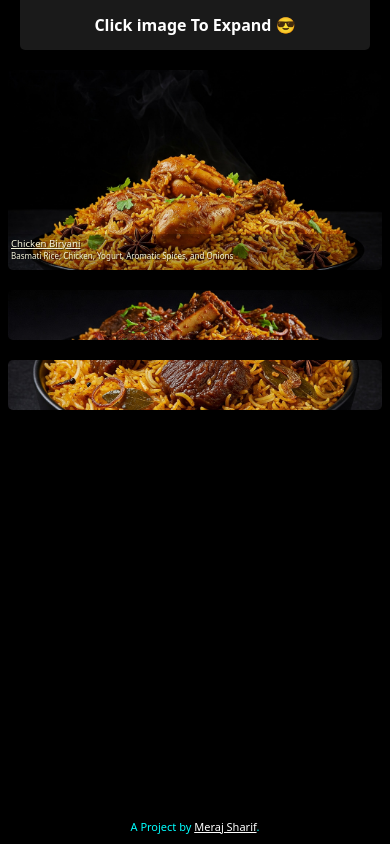
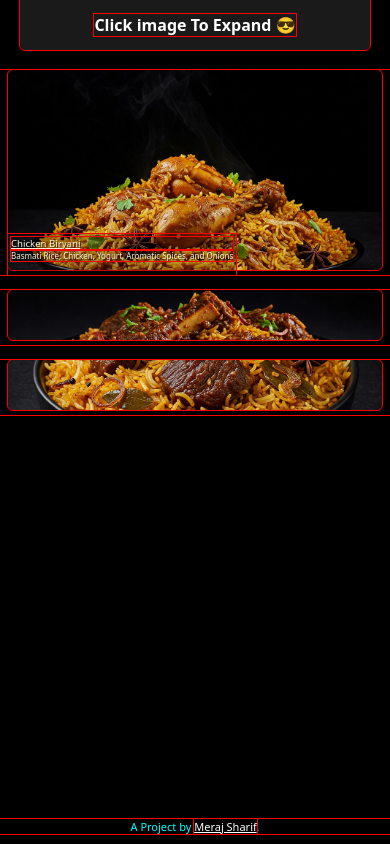
Before and after one commit to Meraj-Sharif-Khan/clickExpand, a plain HTML site: page index.html in a window 390 px wide. Drawn offline with Linux system fonts and the light colour scheme.

Commit message:
Image width change for mobile

```diff
--- a/style.css
+++ b/style.css
@@ -4,6 +4,7 @@
   box-sizing: border-box;
   padding: 0;
   margin: 0;
+  outline: 1px solid red;
 }
 
 body {
@@ -53,7 +54,7 @@ body {
   position: relative;
   cursor: pointer;
   width: 100%;
-  max-width: 400px;
+  max-width: 700px;
   padding: 0 0.5rem;
 }
 
@@ -96,7 +97,6 @@ body {
   text-shadow: 1px 1px 1px rgba(0, 0, 0, 0.5);
   transition: all 0.5s ease-in-out 0.05s;
   background-color: rgba(0, 0, 0, 0.2);
-  width: 100%;
   overflow: hidden;
 }
 
```
